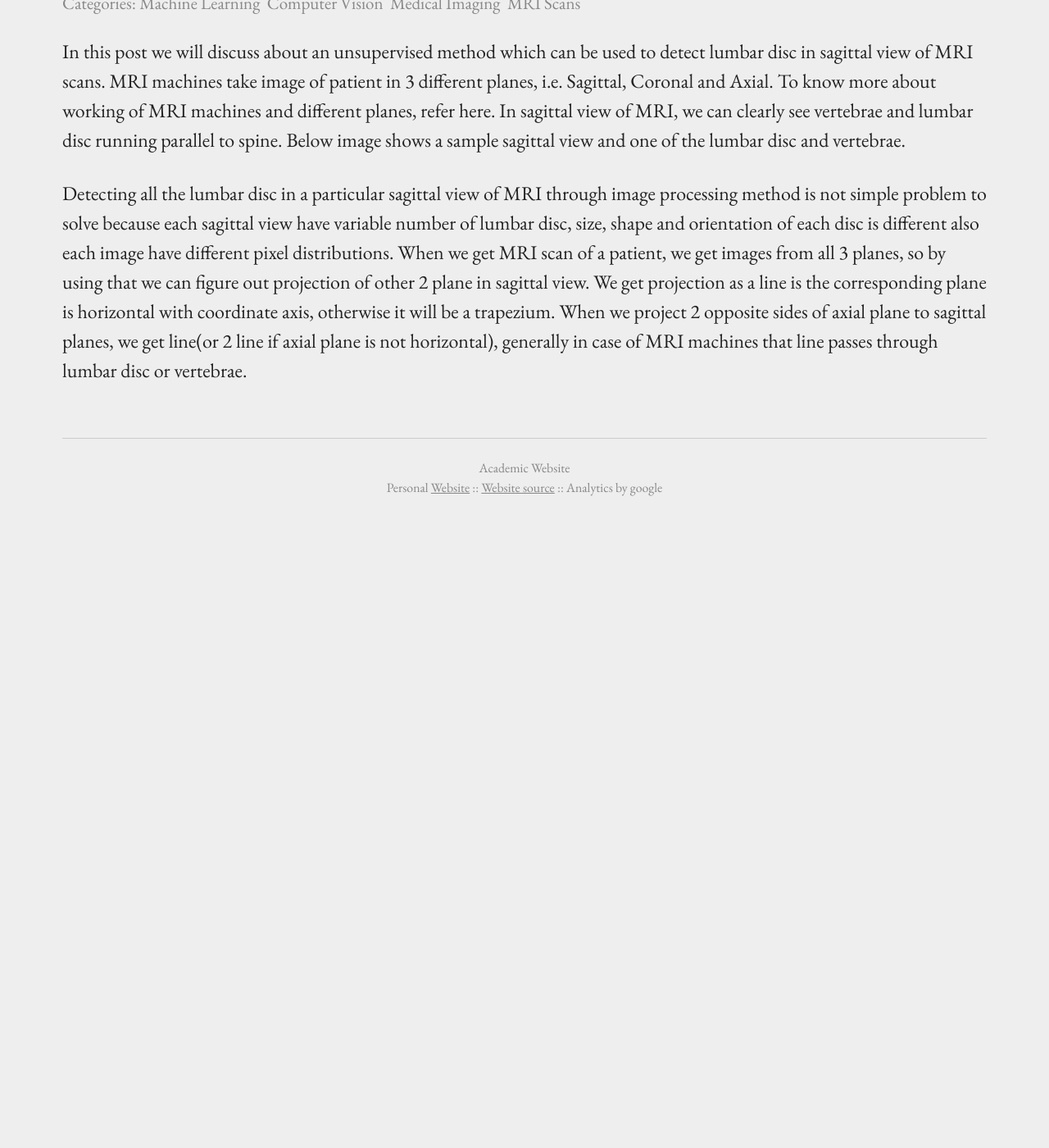
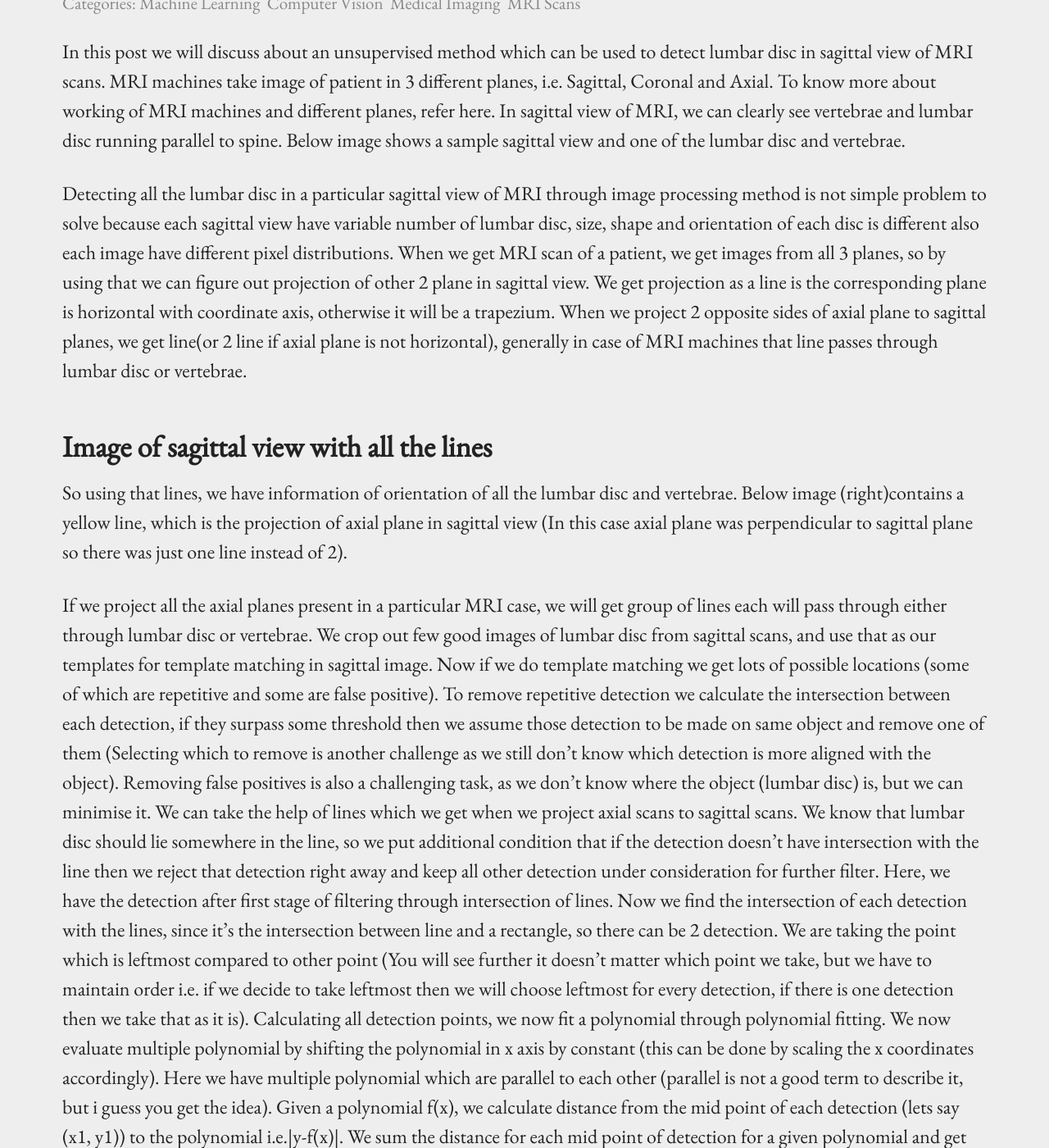
Before and after one commit to BadrinathS/BadrinathS.github.io, a Jekyll site: the page built from _posts/2019-06-16-Detection-of-Lumbar-disc-in-sagittal-view-of-MRI-scans.md, in a window 1280 px wide and 1400 px high, scrolled down 351 px. Shown: the whole window at 82% size. Built offline with Jekyll 4.4.1, drawn with Linux system fonts in a browser that asks for light colours; before the commit the page ends 981 px from its top, so only the background shows below that; some of the changed text lies outside the part shown.

Commit message:
Update 2019-06-16-Detection-of-Lumbar-disc-in-sagittal-view-of-MRI-scans.md

```diff
--- a/_posts/2019-06-16-Detection-of-Lumbar-disc-in-sagittal-view-of-MRI-scans.md
+++ b/_posts/2019-06-16-Detection-of-Lumbar-disc-in-sagittal-view-of-MRI-scans.md
@@ -14,3 +14,20 @@ In sagittal view of MRI, we can clearly see vertebrae and lumbar disc running pa
 
 Detecting all the lumbar disc in a particular sagittal view of MRI through image processing method is not simple problem to solve because each sagittal view have variable number of lumbar disc, size, shape and orientation of each disc is different also each image have different pixel distributions.
 When we get MRI scan of a patient, we get images from all 3 planes, so by using that we can figure out projection of other 2 plane in sagittal view. We get projection as a line is the corresponding plane is horizontal with coordinate axis, otherwise it will be a trapezium. When we project 2 opposite sides of axial plane to sagittal planes, we get line(or 2 line if axial plane is not horizontal), generally in case of MRI machines that line passes through lumbar disc or vertebrae.
+
+
+## Image of sagittal view with all the lines
+
+So using that lines, we have information of orientation of all the lumbar disc and vertebrae. Below image (right)contains a yellow line, which is the projection of axial plane in sagittal view (In this case axial plane was perpendicular to sagittal plane so there was just one line instead of 2).
+
+If we project all the axial planes present in a particular MRI case, we will get group of lines each will pass through either through lumbar disc or vertebrae.
+We crop out few good images of lumbar disc from sagittal scans, and use that as our templates for template matching in sagittal image. Now if we do template matching we get lots of possible locations (some of which are repetitive and some are false positive). To remove repetitive detection we calculate the intersection between each detection, if they surpass some threshold then we assume those detection to be made on same object and remove one of them (Selecting which to remove is another challenge as we still don’t know which detection is more aligned with the object).
+Removing false positives is also a challenging task, as we don’t know where the object (lumbar disc) is, but we can minimise it. We can take the help of lines which we get when we project axial scans to sagittal scans. We know that lumbar disc should lie somewhere in the line, so we put additional condition that if the detection doesn’t have intersection with the line then we reject that detection right away and keep all other detection under consideration for further filter.
+Here, we have the detection after first stage of filtering through intersection of lines. Now we find the intersection of each detection with the lines, since it’s the intersection between line and a rectangle, so there can be 2 detection. We are taking the point which is leftmost compared to other point (You will see further it doesn’t matter which point we take, but we have to maintain order i.e. if we decide to take leftmost then we will choose leftmost for every detection, if there is one detection then we take that as it is).
+Calculating all detection points, we now fit a polynomial through polynomial fitting. We now evaluate multiple polynomial by shifting the polynomial in x axis by constant (this can be done by scaling the x coordinates accordingly).
+Here we have multiple polynomial which are parallel to each other (parallel is not a good term to describe it, but i guess you get the idea). Given a polynomial f(x), we calculate distance from the mid point of each detection (lets say (x1, y1)) to the polynomial i.e.|y-f(x)|. We sum the distance for each mid point of detection for a given polynomial and get total distance as D. After calculating D for each polynomial we choose the polynomial with lowest D.
+Our final detection will be all the detection which intersect with the polynomial and reject other detections.
+This method is completely unsupervised, this method is dependent on the quality of template, quality of MRI scans. And this is a huge parameter. As with not so good quality templates will lead to false detections. False detection will lead to weird final results.
+With the variety of scan quality, detection of lumbar disc can be better handled through supervised method (like object detection, segmentation map etc).
+In next post I will discuss about measurement of spinal canal diameter.
+I hope you found this helpful. Please suggest improvements regarding the post and also any technical mistakes. I would really appreciate any suggestions and feedback.
```
